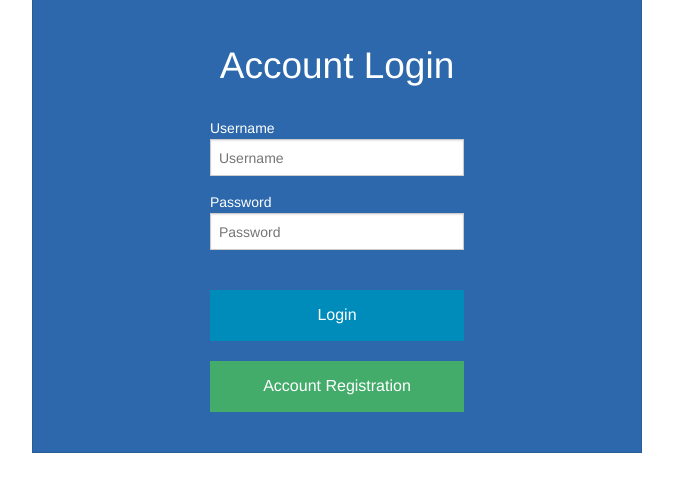
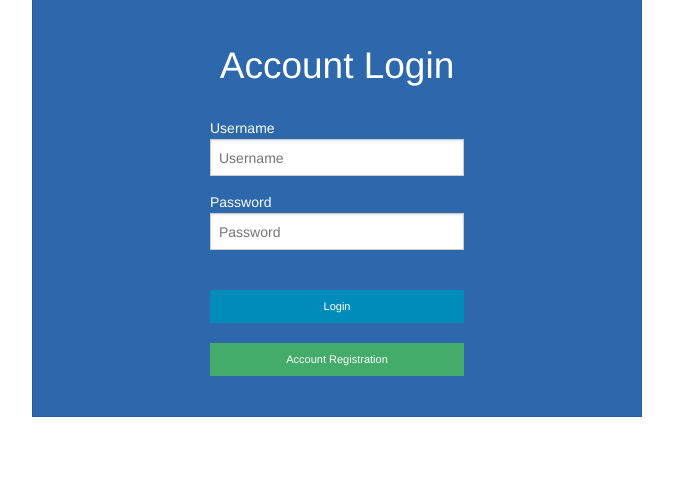
Before and after one commit to Calit2-UCI/PBWeb, a PHP site: page / in a window 1280 px wide. Shown: the part 232-724 px from the top of the page, without its empty margins (303-976 px from the left). Run offline with PHP 8.4, Linux system fonts and the light colour scheme; some libraries are stand-ins or nearby versions.

Commit message:
tiny buttons

```diff
--- a/views/not_logged_in.php
+++ b/views/not_logged_in.php
@@ -63,11 +63,11 @@
 				<br>
 
 				<div class="row">
-					<button type="submit"  name="login" class="button expand">Login</button>
+					<button type="submit"  name="login" class="button tiny expand">Login</button>
 				</div>
 
 				<div class="row">
-					<a href="registration.php" class="button success expand">Account Registration</a>
+					<a href="registration.php" class="button success tiny expand">Account Registration</a>
 					</div>
 				</div>
 			</form>
--- a/views/register.php
+++ b/views/register.php
@@ -86,13 +86,13 @@
 
 			<div class="row">
 				<div class="small-8 large-4 small-centered columns">
-					<button type="submit"  name="register" class="button success expand">Register</button>
+					<button type="submit"  name="register" class="button tiny success expand">Register</button>
 				</div>
 			</div>
 
 			<div class="row">
 				<div class="small-8 large-4 small-centered columns">
-					<a href="/PBWeb/index.php" class="button expand">Return to login</a>
+					<a href="/PBWeb/index.php" class="button tiny expand">Return to login</a>
 				</div>
 			</div>
 		</form>
```
